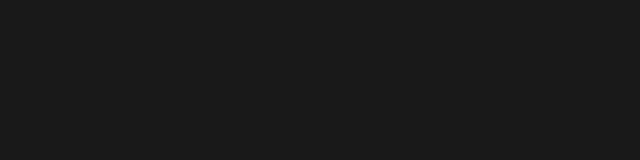
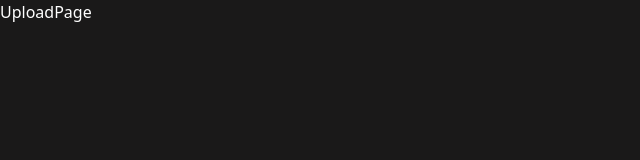
Before and after one commit to suryadwd/Assignment, a React (Vite) app: page /UploadPage in a window 1280 px wide. Before the commit this address had no page. Shown: the top 160 px of the page, without its empty margins (0-640 px from the left). Built offline with nearby package versions, Linux system fonts and the light colour scheme.

Commit message:
upload function added

```diff
--- a/src/App.jsx
+++ b/src/App.jsx
@@ -6,6 +6,7 @@ import LoginPage from './pages/LoginPage'
 import ContractsDashboard from "./pages/ContractsDashboard";
 import Profile from './pages/Profile'
 import ContractDetail from './pages/ContractDetail'
+import { UploadPage } from './pages/UploadPage'
 function App() {
 
   return (
@@ -16,6 +17,7 @@ function App() {
         <Route path="/dashboard" element={<ContractsDashboard />} />
         <Route path="/profile" element={<Profile />} />
          <Route path="/contracts/:id" element={<ContractDetail />} />
+         <Route path="/UploadPage" element={<UploadPage />} />
       </Routes>
      <ToastContainer />
      </>
--- a/src/components/Sidebar.jsx
+++ b/src/components/Sidebar.jsx
@@ -1,6 +1,8 @@
+import { UploadPage } from "@/pages/UploadPage";
 import React from "react";
 import { FiSettings, FiFileText, FiBarChart2, FiUser } from "react-icons/fi";
 import { IoCloudUploadSharp } from "react-icons/io5";
+import { Link } from "react-router-dom";
 const Sidebar = () => {
   return (
     <div className="w-64 bg-gray-800 text-white flex flex-col p-4">
@@ -9,7 +11,7 @@ const Sidebar = () => {
         <div className="flex text-2xl items-center gap-2 cursor-pointer hover:text-blue-300"><FiFileText /> Contracts</div>
         <div className="flex text-2xl items-center gap-2 cursor-pointer hover:text-blue-300"><FiBarChart2 /> Insights</div>
         <div className="flex text-2xl items-center gap-2 cursor-pointer hover:text-blue-300"><FiSettings /> Reports</div>
-        <div className="flex text-2xl items-center gap-2 cursor-pointer hover:text-blue-300"><IoCloudUploadSharp /> Uploads</div>
+        <Link to="/UploadPage"><div className="flex text-2xl items-center gap-2 cursor-pointer hover:text-blue-300"><IoCloudUploadSharp />  Uploads</div></Link>
         <div className="flex text-2xl items-center gap-2 cursor-pointer hover:text-blue-300"><FiUser /> Settings</div>
       </div>
     </div>
--- /dev/null
+++ b/src/pages/UploadPage.jsx
@@ -0,0 +1,7 @@
+import React from 'react'
+
+export const UploadPage = () => {
+  return (
+    <div>UploadPage</div>
+  )
+}
```
